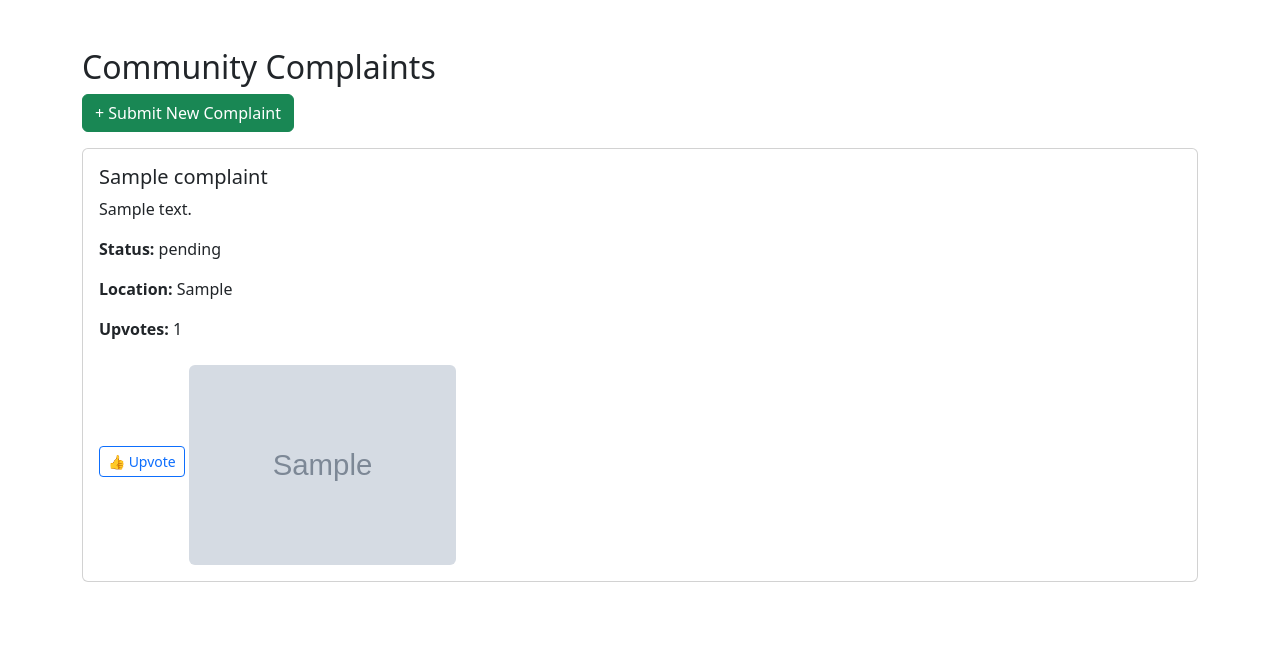
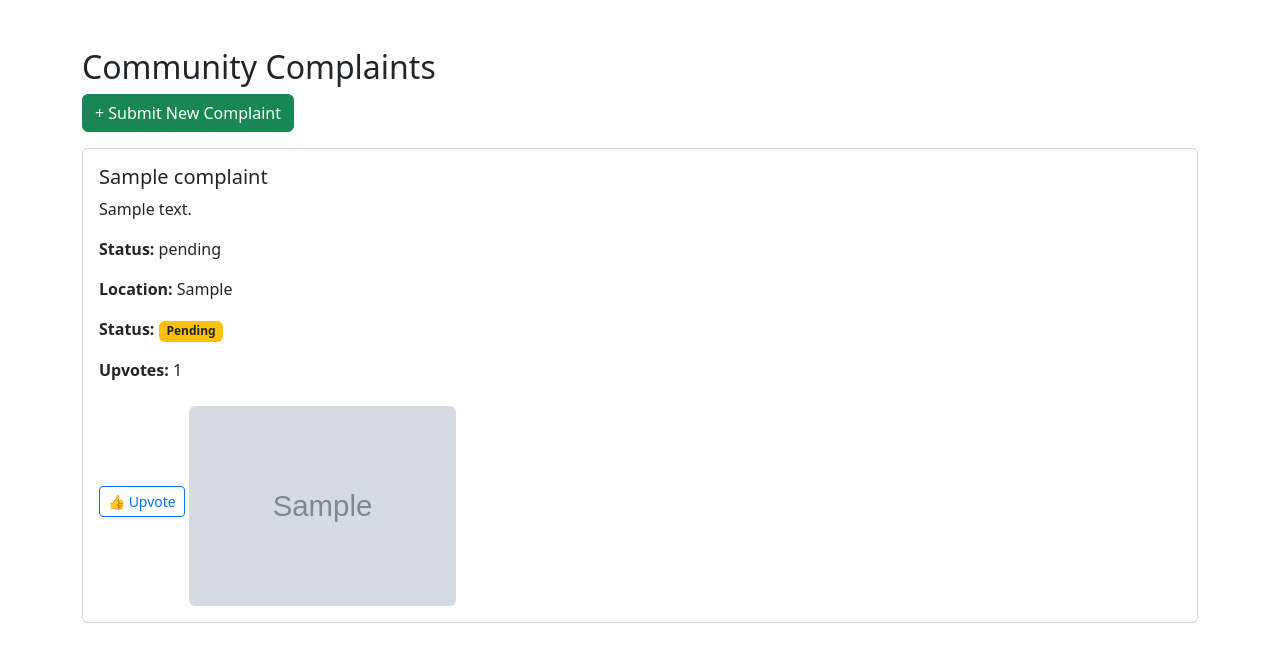
Before and after one commit to Emmanuel-Awolu60/community-complaint-system, a Django app: page /complaints/list/ in a window 1280 px wide. Shown: the top 662 px of the page. Run offline with Django 5.2, Linux system fonts and the light colour scheme; tables that the repository leaves empty hold one stand-in row (values such as "Sample post"); grey boxes marked "Sample" are stand-in pictures; parts of the project's set-up code (start-up, migrations or seed data) failed here and were passed over.

Commit message:
Feature: Display complaint status on public list page

```diff
--- a/complaints/templates/complaints/complaint_list.html
+++ b/complaints/templates/complaints/complaint_list.html
@@ -17,6 +17,14 @@
             <p class="card-text">{{ complaint.description|truncatewords:30 }}</p>
             <p><strong>Status:</strong> {{ complaint.status }}</p>
             <p><strong>Location:</strong> {{ complaint.location }}</p>
+            <p><strong>Status:</strong>
+                {% if complaint.status == 'pending' %}
+                <span class="badge bg-warning text-dark">Pending</span>
+                {% elif complaint.status == 'in_progress' %}
+                <span class="badge bg-primary">In Progress</span>
+                {% elif complaint.status == 'resolved' %}
+                <span class="badge bg-success">Resolved</span>
+                {% endif %}          </p>
             <p><strong>Upvotes:</strong> {{ complaint.upvotes }}</p>
 
             <!-- Upvote Button Form -->
```
